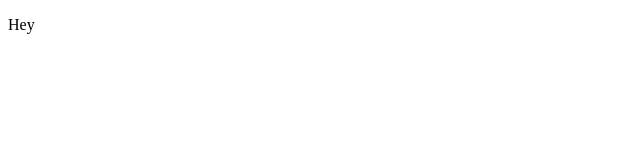
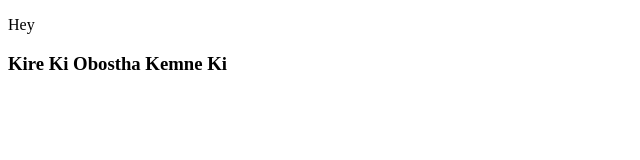
Before and after one commit to SoundlessGhost/My_First_Repo, a plain HTML site: page index.html in a window 1280 px wide. Shown: the whole page, without its empty margins (0-640 px from the left). Drawn offline with Linux system fonts and the light colour scheme.

Commit message:
add Body

```diff
--- a/index.html
+++ b/index.html
@@ -5,8 +5,8 @@
     <meta name="viewport" content="width=device-width, initial-scale=1.0" />
     <title>Document</title>
   </head>
-
   <body>
     <p>Hey</p>
+    <h3>Kire Ki Obostha Kemne Ki</h3>
   </body>
 </html>
```
